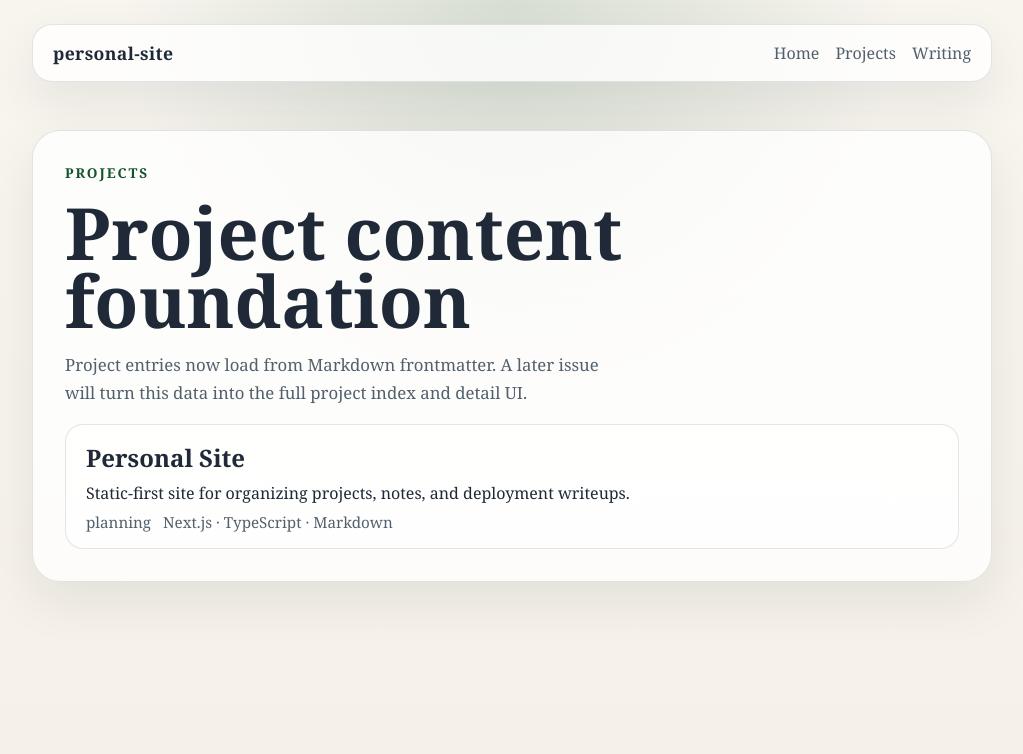
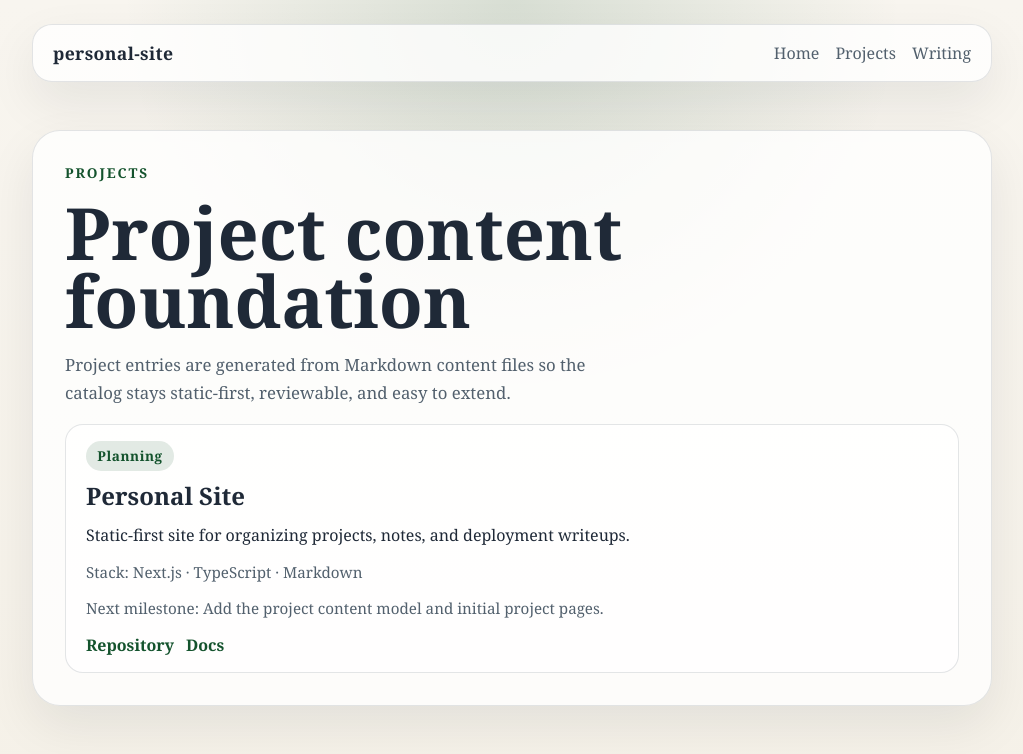
Before and after one commit to jjmgoss/personal-site, a Next.js app: page /projects in a window 1280 px wide. Shown: the top 754 px of the page, without its empty margins (128-1151 px from the left). Built offline with nearby package versions, Linux system fonts and the light colour scheme.

Commit message:
[agent-task] Build projects index and project detail pages

```diff
--- a/app/globals.css
+++ b/app/globals.css
@@ -79,6 +79,11 @@ a {
   box-shadow: var(--shadow);
 }
 
+.stack-tight {
+  display: grid;
+  gap: 0.5rem;
+}
+
 .eyebrow {
   margin: 0;
   color: var(--accent);
@@ -112,16 +117,25 @@ h1 {
 
 .project-card {
   display: grid;
-  gap: 0.5rem;
+  gap: 1rem;
   padding: 1rem 1.25rem;
   border: 1px solid var(--border);
   border-radius: 18px;
   background: rgba(255, 255, 255, 0.72);
 }
 
+.project-card-header {
+  display: grid;
+  gap: 0.75rem;
+}
+
 .project-card h2,
 .project-card p {
   margin: 0;
+}
+
+.project-card h2 {
+  font-size: 1.5rem;
 }
 
 .project-meta {
@@ -130,6 +144,82 @@ h1 {
   gap: 0.75rem;
   color: var(--muted);
   font-size: 0.95rem;
+}
+
+.status-pill {
+  display: inline-flex;
+  width: fit-content;
+  margin: 0;
+  padding: 0.35rem 0.7rem;
+  border-radius: 999px;
+  background: rgba(20, 83, 45, 0.12);
+  color: var(--accent);
+  font-size: 0.85rem;
+  font-weight: 700;
+  letter-spacing: 0.04em;
+  text-transform: capitalize;
+}
+
+.project-links {
+  display: flex;
+  flex-wrap: wrap;
+  gap: 0.75rem;
+  margin: 0;
+  padding: 0;
+  list-style: none;
+}
+
+.project-links a,
+.back-link {
+  color: var(--accent);
+  font-weight: 700;
+}
+
+.project-detail {
+  gap: 1.5rem;
+}
+
+.project-facts {
+  display: grid;
+  gap: 1rem;
+  margin: 0;
+}
+
+.project-facts div {
+  display: grid;
+  gap: 0.35rem;
+  padding: 1rem 1.25rem;
+  border: 1px solid var(--border);
+  border-radius: 18px;
+  background: rgba(255, 255, 255, 0.56);
+}
+
+.project-facts dt,
+.project-facts dd {
+  margin: 0;
+}
+
+.project-facts dt {
+  color: var(--muted);
+  font-size: 0.9rem;
+  font-weight: 700;
+  text-transform: uppercase;
+  letter-spacing: 0.08em;
+}
+
+.markdown-body {
+  display: grid;
+  gap: 1rem;
+  line-height: 1.75;
+}
+
+.markdown-body > * {
+  margin: 0;
+}
+
+.markdown-body a {
+  color: var(--accent);
+  text-decoration: underline;
 }
 
 @media (max-width: 640px) {
--- a/app/projects/page.tsx
+++ b/app/projects/page.tsx
@@ -1,3 +1,4 @@
+import Link from 'next/link';
 import { getProjectEntries } from '@/lib/content/projects';
 
 export default async function ProjectsPage() {
@@ -8,18 +9,46 @@ export default async function ProjectsPage() {
       <p className="eyebrow">Projects</p>
       <h1>Project content foundation</h1>
       <p className="lede">
-        Project entries now load from Markdown frontmatter. A later issue will
-        turn this data into the full project index and detail UI.
+        Project entries are generated from Markdown content files so the catalog
+        stays static-first, reviewable, and easy to extend.
       </p>
       <ul className="project-list">
         {projects.map((project) => (
           <li className="project-card" key={project.slug}>
-            <h2>{project.title}</h2>
-            <p>{project.summary}</p>
+            <div className="project-card-header">
+              <div className="stack-tight">
+                <p className="status-pill">{project.status}</p>
+                <h2>
+                  <Link href={`/projects/${project.slug}`}>{project.title}</Link>
+                </h2>
+              </div>
+              <p>{project.summary}</p>
+            </div>
             <p className="project-meta">
-              <span>{project.status}</span>
-              <span>{project.stack.join(' · ')}</span>
+              <span>Stack: {project.stack.join(' · ')}</span>
             </p>
+            <p className="project-meta">Next milestone: {project.next_milestone}</p>
+            <ul className="project-links">
+              <li>
+                <a href={project.repo_url} rel="noreferrer" target="_blank">
+                  Repository
+                </a>
+              </li>
+              {project.docs_url ? (
+                <li>
+                  <a href={project.docs_url} rel="noreferrer" target="_blank">
+                    Docs
+                  </a>
+                </li>
+              ) : null}
+              {project.live_url ? (
+                <li>
+                  <a href={project.live_url} rel="noreferrer" target="_blank">
+                    Live
+                  </a>
+                </li>
+              ) : null}
+            </ul>
           </li>
         ))}
       </ul>
--- a/lib/content/projects.ts
+++ b/lib/content/projects.ts
@@ -119,3 +119,13 @@ export async function getProjectEntries(): Promise<ProjectEntry[]> {
 
   return projects.sort((left, right) => left.title.localeCompare(right.title));
 }
+
+export async function getProjectEntry(slug: string): Promise<ProjectEntry | undefined> {
+  const projects = await getProjectEntries();
+  return projects.find((project) => project.slug === slug);
+}
+
+export async function getProjectSlugs(): Promise<string[]> {
+  const projects = await getProjectEntries();
+  return projects.map((project) => project.slug);
+}
--- a/package.json
+++ b/package.json
@@ -11,7 +11,8 @@
     "gray-matter": "^4.0.3",
     "next": "^15.3.1",
     "react": "^19.0.0",
-    "react-dom": "^19.0.0"
+    "react-dom": "^19.0.0",
+    "react-markdown": "^10.1.0"
   },
   "devDependencies": {
     "@types/node": "^22.14.0",
```
Also changed, not shown: app/projects/[slug]/page.tsx (added, +72 -0 lines), 1 other file (tests, documents, lock files or other folders).
